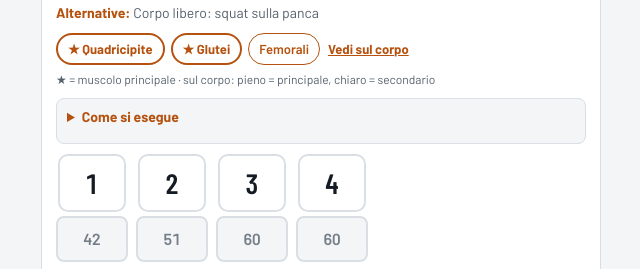
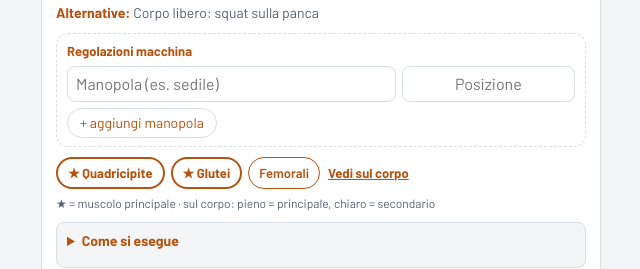
Before and after one commit to studiolegalestante/allenamento, a plain HTML site: page index.html in a window 1280 px wide. Shown: the part 883-1152 px from the top of the page, without its empty margins (319-959 px from the left). Drawn offline with nearby package versions, Linux system fonts and the light colour scheme.

Commit message:
Regolazioni macchina: caselle per la posizione delle manopole, salvate per esercizio
Co-Authored-By: Claude Opus 5.5 <noreply@anthropic.com>
Claude-Session: https://claude.ai/code/session_01HYPP8KfRj3bjsGKiWhxX84

```diff
--- a/index.html
+++ b/index.html
@@ -107,6 +107,13 @@ footer{font-size:13px;color:var(--muted)}
 .lang{display:flex;border:1px solid var(--line);border-radius:8px;overflow:hidden;background:var(--card)}
 
 .alt{margin:-4px 0 0;font-size:14px;color:var(--muted)}
+.regs{border:1px dashed var(--line);border-radius:12px;padding:8px 10px;display:flex;flex-direction:column;gap:6px}
+.regs>b{font-size:13px;color:var(--k)}
+.regrow{display:flex;gap:6px;align-items:center}
+.regrow input{min-width:0;font:inherit;font-size:16px;padding:6px 8px;border:1px solid var(--line);border-radius:8px;background:transparent;color:inherit}
+.regrow input.rn{flex:2}.regrow input.rv{flex:1;text-align:center}
+.regrow .rdel{border:0;background:none;color:var(--muted);font-size:20px;line-height:1;padding:0 4px}
+.radd{align-self:flex-start;border:1px solid var(--line);background:none;color:var(--k);border-radius:999px;padding:4px 12px;font:inherit;font-size:14px}
 .alt b{color:var(--k)}
 .prog{display:flex;align-items:center;gap:10px}
 .progbar{flex:1;height:10px;border-radius:999px;background:var(--line);overflow:hidden}
@@ -275,9 +282,20 @@ function applyStatic(){const L=t();document.documentElement.lang=lang;document.g
  document.querySelectorAll('.mbtn').forEach(b=>{b.textContent=SH[b.dataset.mode];b.title=L[b.dataset.mode];b.setAttribute('aria-label',L[b.dataset.mode])});
  document.getElementById('warm').innerHTML='<h2>'+L.warmT+'</h2><p>'+L.warmS+'</p>'+({A:[0,1,3,2],B:[0,4,7,2],C:[0,4,5,6],D:[0,1,2]}[cur.day]||[0,1,2,3]).map(i=>[L.warm[i],i]).map(([[txt,links],i])=>'<div class="wrow"><div class="wtxt">'+txt+'</div><div class="wlinks">'+(i===0?'<button type="button" class="vid tmr" data-sec="600" data-sides="0" data-name="'+L.warmT.split(' ·')[0]+'">'+clockIcon+'10\'</button>':'')+links.map(([lab,q])=>'<a class="vid" href="'+Q(q)+'" target="_blank" rel="noopener">'+vidIcon+lab+'</a>').join('')+'</div></div>').join('')+'<div class="wrow"><div class="wtxt" style="color:var(--muted);font-weight:500">'+L.cool+'</div></div>';
  document.getElementById('reset').textContent=L.reset;document.getElementById('logT').textContent=L.logT;document.getElementById('stop').innerHTML=L.stop;
- document.getElementById('rulesT').textContent=L.rulesT;document.getElementById('rules').innerHTML=L.rules.map(r=>'<li>'+r+'</li>').join('');document.getElementById('foot').textContent=L.footer+' · v25 (13/11)';
+ document.getElementById('rulesT').textContent=L.rulesT;document.getElementById('rules').innerHTML=L.rules.map(r=>'<li>'+r+'</li>').join('');document.getElementById('foot').textContent=L.footer+' · v26 (15/11)';
  document.getElementById('skip').textContent=L.end;document.getElementById('snd').setAttribute('aria-label',L.snd);
  document.querySelectorAll('.lbtn').forEach(b=>b.setAttribute('aria-pressed',b.dataset.l===lang?'true':'false'))}
+// Regolazioni delle macchine (posizione delle manopole), salvate per esercizio
+const MACH=['lat','chest_press','shoulder_m','pushdown','pulley','facepull','legpress','legext','legext1','legcurl1','polp_lp','reardelt'];
+const RT={it:{t:'Regolazioni macchina',n:'Manopola (es. sedile)',v:'Posizione',add:'+ aggiungi manopola',del:'Elimina'},en:{t:'Machine settings',n:'Knob (e.g. seat)',v:'Position',add:'+ add knob',del:'Remove'}};
+function regsHTML(slug){const R=RT[lang];const rows=(store.get('regs',{})[slug]||[]);const list=rows.length?rows:[['','']];
+ const esc=s=>String(s).replace(/&/g,'&amp;').replace(/"/g,'&quot;').replace(/</g,'&lt;');
+ return '<div class="regs" data-slug="'+slug+'"><b>'+R.t+'</b>'+list.map((r,i)=>'<div class="regrow"><input class="rn" placeholder="'+R.n+'" value="'+esc(r[0])+'" aria-label="'+R.n+'"><input class="rv" placeholder="'+R.v+'" value="'+esc(r[1])+'" aria-label="'+R.v+'">'+(i?'<button type="button" class="rdel" aria-label="'+R.del+'">×</button>':'')+'</div>').join('')+'<button type="button" class="radd">'+R.add+'</button></div>'}
+function saveRegs(box){const all=store.get('regs',{});const rows=[...box.querySelectorAll('.regrow')].map(r=>[r.querySelector('.rn').value.trim(),r.querySelector('.rv').value.trim()]).filter(r=>r[0]||r[1]);if(rows.length)all[box.dataset.slug]=rows;else delete all[box.dataset.slug];store.set('regs',all)}
+document.addEventListener('input',ev=>{const b=ev.target.closest('.regs');if(b)saveRegs(b)});
+document.addEventListener('click',ev=>{const box=ev.target.closest('.regs');if(!box)return;const R=RT[lang];
+ if(ev.target.closest('.radd')){const d=document.createElement('div');d.className='regrow';d.innerHTML='<input class="rn" placeholder="'+R.n+'" aria-label="'+R.n+'"><input class="rv" placeholder="'+R.v+'" aria-label="'+R.v+'"><button type="button" class="rdel" aria-label="'+R.del+'">×</button>';box.insertBefore(d,ev.target.closest('.radd'));d.querySelector('.rn').focus()}
+ else if(ev.target.closest('.rdel')){ev.target.closest('.regrow').remove();saveRegs(box)}});
 function render(){const L=t();applyStatic();
  document.querySelectorAll('.pbtn').forEach(b=>b.setAttribute('aria-pressed',b.dataset.p===pmode?'true':'false'));
  document.querySelectorAll('.ubtn:not(.lbtn)').forEach(b=>b.setAttribute('aria-pressed',b.dataset.u===unit?'true':'false'));
@@ -296,6 +314,7 @@ function render(){const L=t();applyStatic();
   const card=document.createElement('article');card.className='ex';card.style.setProperty('--k',COLORS[day]);
   let reps2=repsT(reps);if(/^\d×/.test(reps))reps2=reps2.replace(/^\d/,String(n));
   let h='<div class="exhead"><div class="exname">'+(core?'<div class="tag">'+core+'</div>':'')+name+'<div class="reps">'+reps2+'</div></div><div class="btns">'+(q&&q.it?q[lang]:[[L.video,q]]).map(([lb,u])=>'<a class="vid" href="'+Q(u)+'" target="_blank" rel="noopener">'+vidIcon+lb+'</a>').join('')+''+(durOf(reps)?'<button type="button" class="vid tmr" data-sec="'+durOf(reps).sec+'" data-sides="'+(durOf(reps).sides?1:0)+'" data-name="'+name.replace(/"/g,'&quot;')+'">'+clockIcon+durOf(reps).label+'</button>':'')+'</div></div><p class="how">'+how+'</p>'+(ALT[slug]?'<p class="alt"><b>'+(lang==='en'?'Alternatives':'Alternative')+':</b> '+ALT[slug][lang]+'</p>':'');
+  if(MACH.includes(slug))h+=regsHTML(slug);
   h+='<div class="musline">'+mus.split(/,\s*/).map((m,mi)=>{const rs=regsOfStr(m);const pr=(PRIM[slug]||[0]).includes(mi);const nm=(x=>x.charAt(0).toUpperCase()+x.slice(1))(m.replace(/[()]/g,''));return '<button type="button" class="mchip'+(pr?' pri':'')+'" data-rs="'+rs.join(',')+'" data-nm="'+nm.replace(/"/g,'&quot;')+'" aria-pressed="false"'+(rs.length?'':' disabled')+'>'+nm+'</button>'}).join('')+(regsOf(slug).length?'<button type="button" class="bodyb" data-slug="'+slug+'" aria-pressed="false">'+MT[lang].onBody+'</button>':'')+'<span class="mleg2">★ '+MT[lang].prim+'</span></div><div class="cmap" hidden></div>';
   h+='<details class="exd"><summary>'+L.howto+'</summary><p class="desc">'+desc+'</p></details>';
   h+='<div class="row" role="group" aria-label="'+L.setsDone+'">';
--- a/sw.js
+++ b/sw.js
@@ -1,7 +1,7 @@
 // Allenamento — service worker: uso offline.
 // Pagina: prima la rete (così gli aggiornamenti arrivano subito), poi la copia salvata.
 // Font e icone: copia salvata, aggiornata in background.
-const CACHE = 'allenamento-v25';
+const CACHE = 'allenamento-v26';
 const CORE = ['./', 'index.html', 'manifest.webmanifest', 'icons/icon-192.png', 'icons/icon-512.png', 'icons/icon-maskable-512.png'];
 
 self.addEventListener('install', e => {
```
